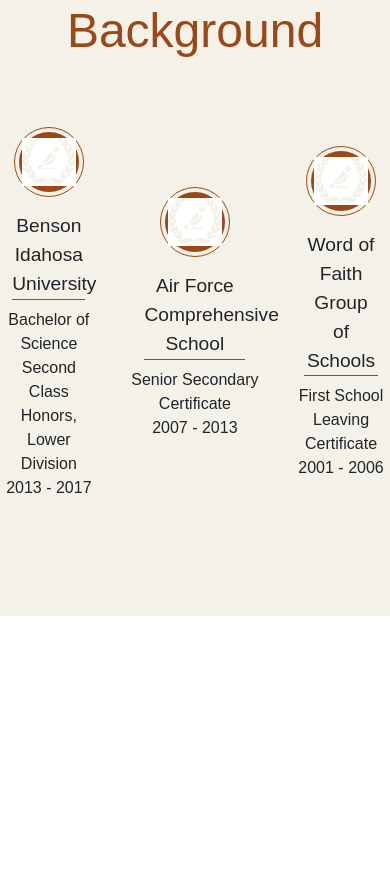
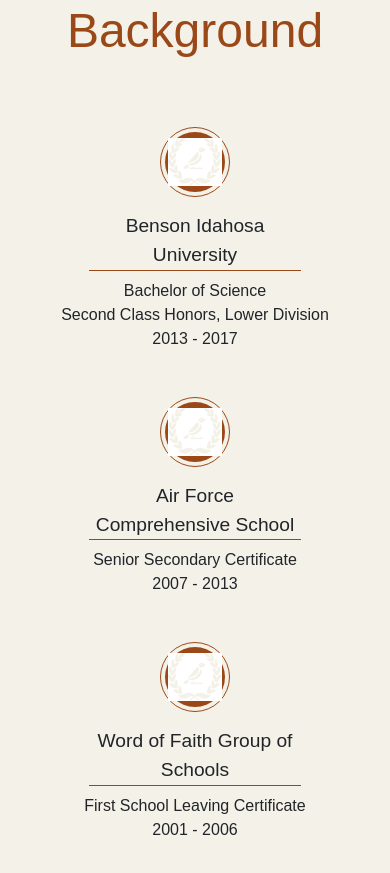
Before and after one commit to Ruthiejayjay/joy-portfolio, a Next.js app: page / in a window 390 px wide. Shown: the part 1420-2293 px from the top of the page. Before the commit the page ends 2036 px from the top, so only its background shows below. Built offline with nearby package versions, Linux system fonts and the light colour scheme; a web font is replaced by a local one.

Commit message:
implemented responsiveness

```diff
--- a/src/components/EducationBackground/styles.module.scss
+++ b/src/components/EducationBackground/styles.module.scss
@@ -20,8 +20,13 @@
     }
 
     .mainContent {
-      display: flex;
+      display: grid;
+      grid-template-columns: repeat(3, 1fr);
       gap: 30px;
+
+      @include media-breakpoint-down(md) {
+        grid-template-columns: repeat(1, 1fr);
+      }
 
       .degree {
         display: flex;
```
